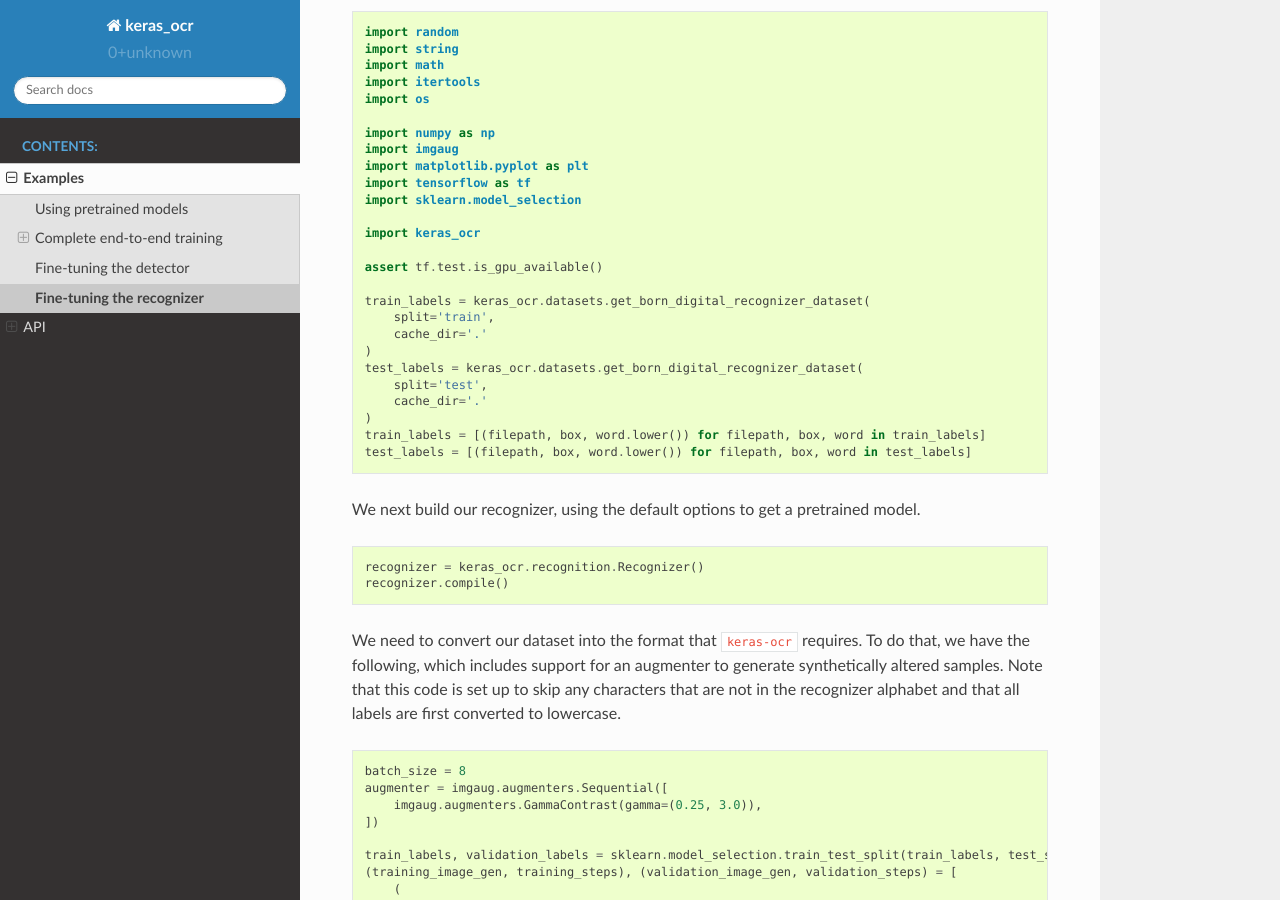
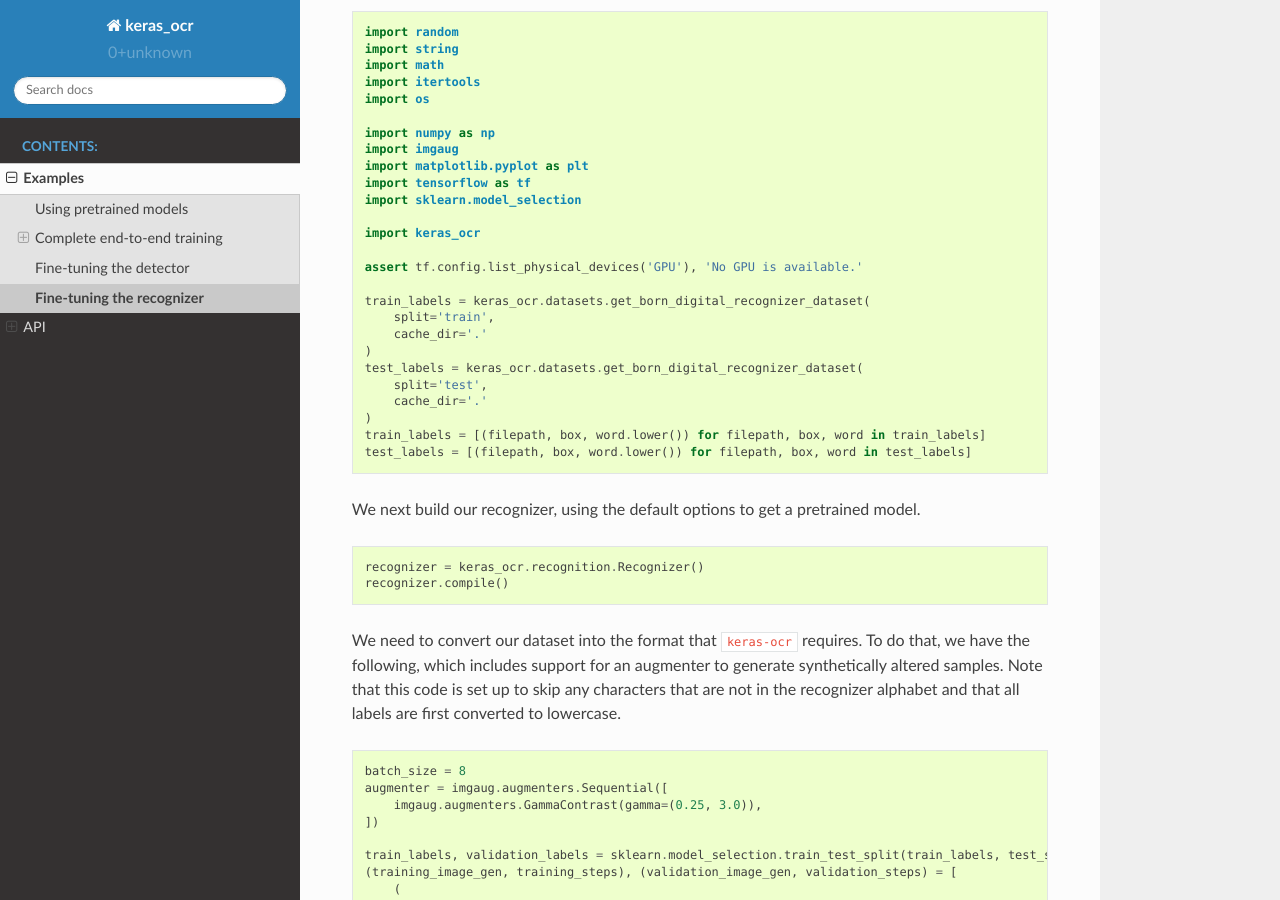
Before and after one commit to faustomorales/keras-ocr, a Sphinx documentation site: the page built from docs/examples/fine_tuning_recognizer.rst, in a window 1280 px wide and 900 px high, scrolled down 365 px. Built offline with Sphinx 7.4.7 and the Read the Docs theme 2.0.0, drawn with Linux system fonts in a browser that asks for light colours.

Commit message:
Solve deprecation issue
tf.test.is_gpu_available() is deprecated

```diff
--- a/docs/examples/fine_tuning_recognizer.rst
+++ b/docs/examples/fine_tuning_recognizer.rst
@@ -27,7 +27,7 @@
 
     import keras_ocr
 
-    assert tf.test.is_gpu_available()
+    assert tf.config.list_physical_devices('GPU'), 'No GPU is available.'
 
     train_labels = keras_ocr.datasets.get_born_digital_recognizer_dataset(
         split='train',
```
